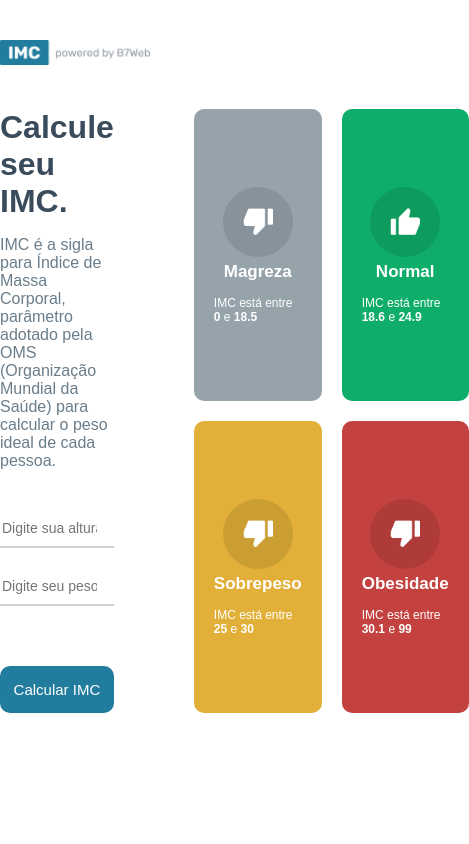
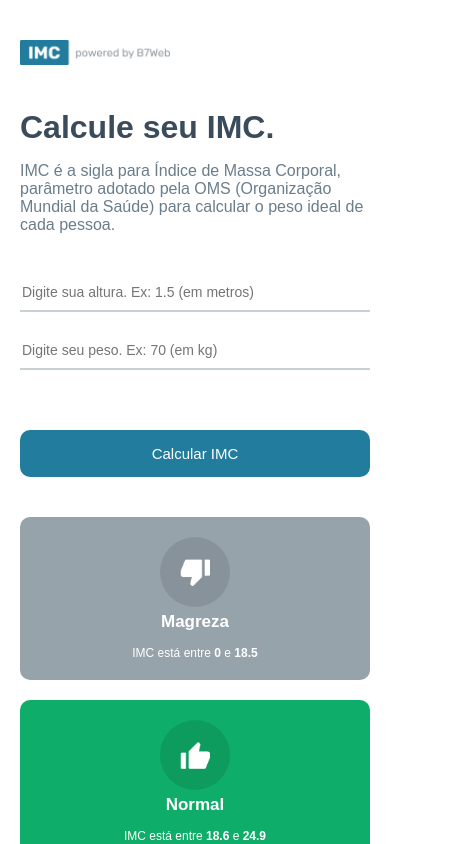
Before and after one commit to matheus-dev-fs/react-projeto-imc, a React (Create React App) app: page / in a window 390 px wide. Shown: the top 844 px of the page, 469 px wide, since content can reach past the window. Built offline with nearby package versions, Linux system fonts and the light colour scheme.

Commit message:
feat: Make IMC calculator responsive for desktop, tablet, and mobile
- Add responsive CSS rules for various screen sizes
- Adjust grid layout and spacing for smaller devices
- Improve usability and appearance on tablets and smartphones
- Ensure consistent styling across different resolutions

```diff
--- a/src/App.module.css
+++ b/src/App.module.css
@@ -4,6 +4,10 @@
 
 body {
     font-family: Arial, Helvetica, sans-serif;
+}
+
+.main {
+    padding-bottom: 50px;
 }
 
 .headerContainer {
@@ -15,6 +19,7 @@
     display: flex;
     max-width: 900px;
     margin: auto;
+
 }
 
 .container .leftSide,
@@ -109,3 +114,35 @@
 .container .rightSide .rightArrow:hover {
     opacity: 0.9;
 }
+
+@media (max-width: 768px) {
+    header,
+    .container {
+        padding: 0 20px;
+    }
+
+    .container {
+        flex-direction: column;
+    }
+
+    .container .leftSide {
+        margin-right: 0;
+    }
+
+    .container .rightSide {
+        margin-left: 0;
+        margin-top: 40px;
+    }
+
+    .container .rightSide .rightArrow {
+        top: 0;
+        left: 0;
+        border-radius: 10px;
+    }
+}
+
+@media (max-width: 430px) {
+    .container .rightSide .grid {
+        grid-template-columns: 1fr;
+    }
+}
```
